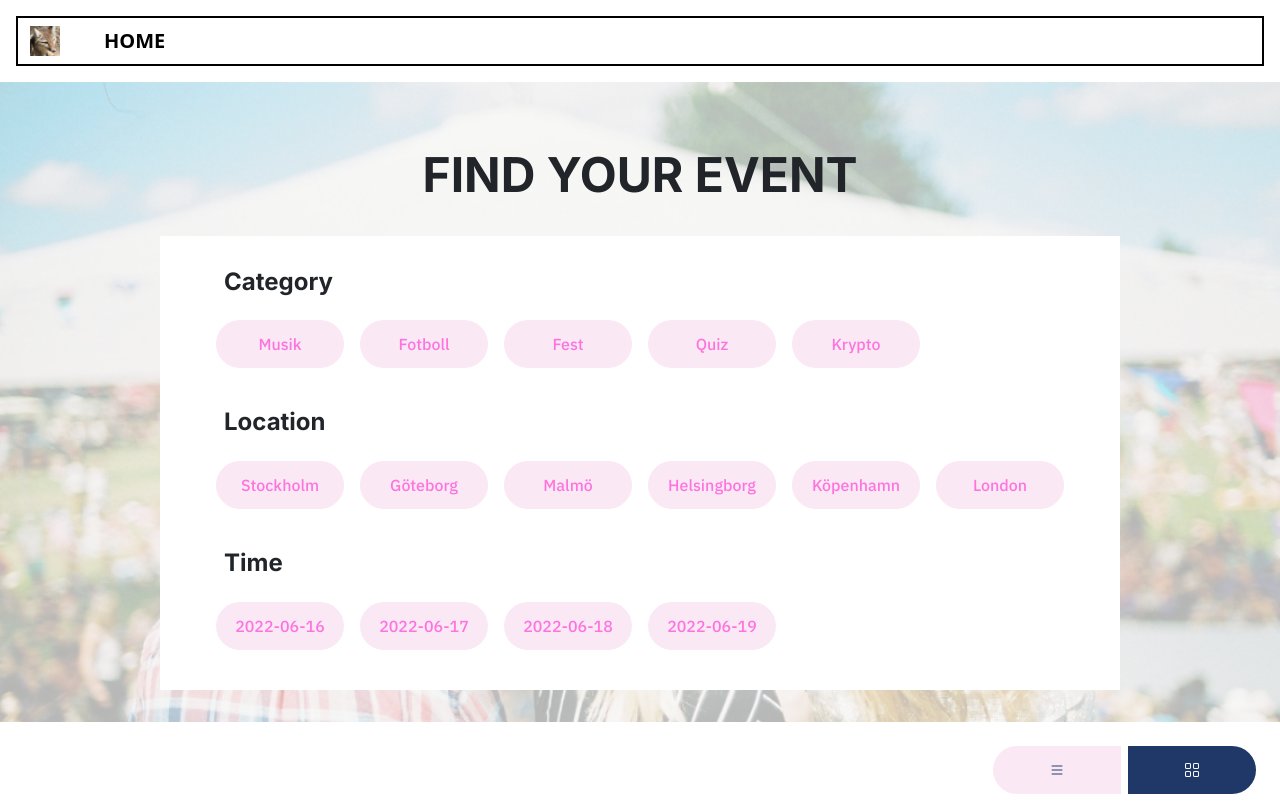
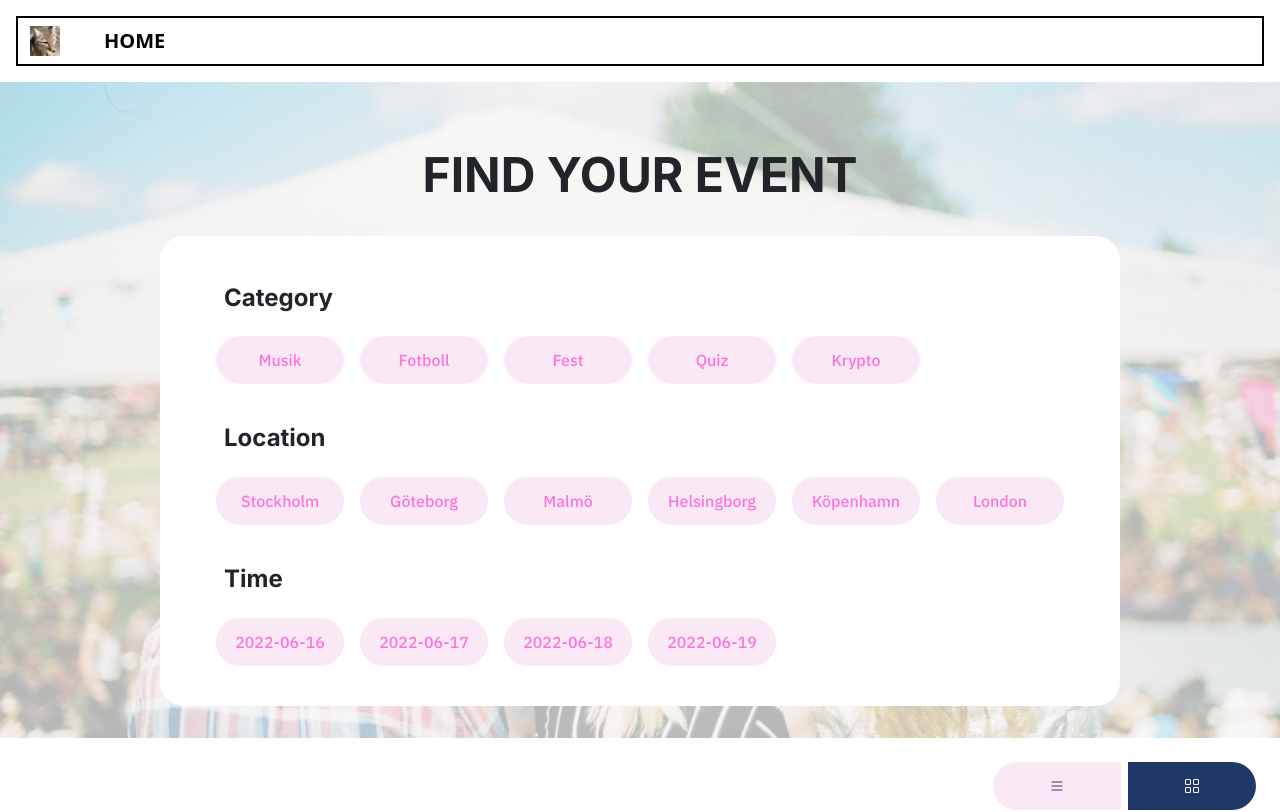
Before and after one commit to krdevel/grupparbete-vite-eventer, a Vue app: page /#/ in a window 1280 px wide. Shown: the top 812 px of the page. Built offline with nearby package versions, Linux system fonts and the light colour scheme.

Commit message:
Mer padding ovanför Categories

```diff
--- a/src/views/FilterView.vue
+++ b/src/views/FilterView.vue
@@ -146,7 +146,8 @@
 		/* margin: 0 auto; */
 		margin: 2rem auto;
 
-		padding: 2rem 3rem 2rem;
+		padding: 3rem 3rem 2rem;
+		border-radius: 1.5rem;
 	}
 
 	#filter-view .list-box {
```
